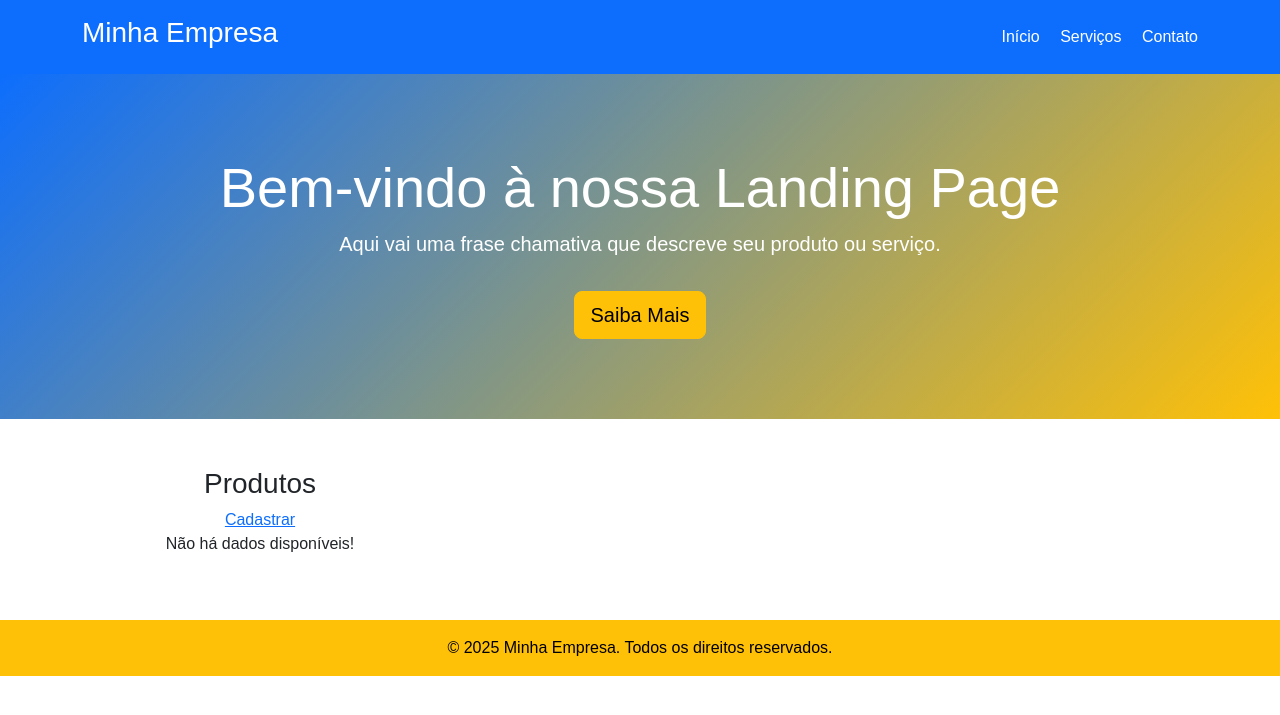
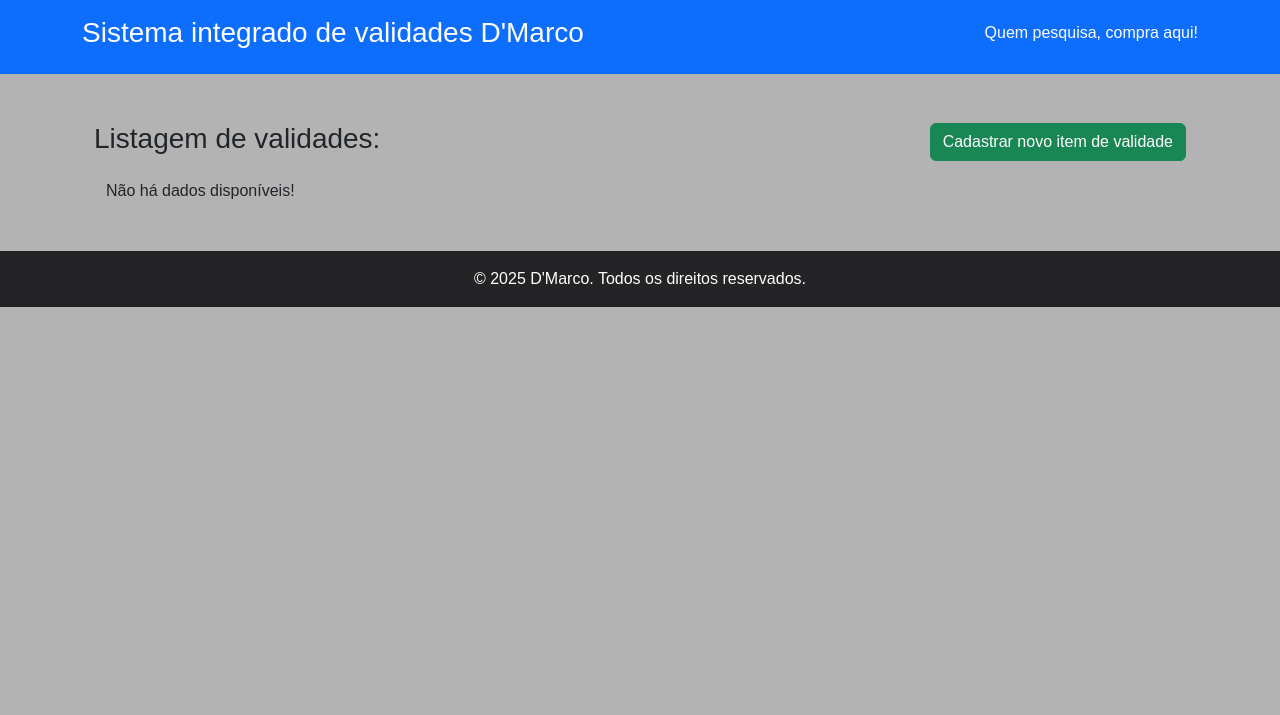
Before and after one commit to ErickdeSouzaDias/Expiration_Control_System, a Django app: page / in a window 1280 px wide. Shown: the top 715 px of the page. Run offline with Django 5.2, Linux system fonts and the light colour scheme; data that the repository does not hold is empty.

Commit message:
Melhorado

```diff
--- a/ControleValidade/urls.py
+++ b/ControleValidade/urls.py
@@ -17,10 +17,12 @@
 
 from django.contrib import admin
 from django.urls import path
-from expirationSystem.views import HomeListView, HomeCreateView
+from expirationSystem.views import HomeListView, HomeCreateView, HomeUpdateView, HomeDeleteView
 
 urlpatterns = [
     path("admin/", admin.site.urls),
-    path("", HomeListView.as_view(), name="homeList "),
+    path("", HomeListView.as_view(), name="homeList"),
     path("cadastrar", HomeCreateView.as_view(), name="homeCreate"),
+    path("editar/<int:pk>", HomeUpdateView.as_view(), name="homeUpdate"),
+    path("excluir/<int:pk>", HomeDeleteView.as_view(), name="homeDelete"),
 ]
--- a/expirationSystem/models.py
+++ b/expirationSystem/models.py
@@ -1,8 +1,10 @@
 from django.db import models
+from django.core.validators import MinValueValidator
+from pyexpat.errors import messages
 
 
 class Expirationsystem(models.Model):
-    reference_code = models.IntegerField(verbose_name="Referência", null=False, blank=False)
+    reference_code = models.IntegerField(verbose_name="Referência", null=False, blank=False, validators=[MinValueValidator(1, message="O valor não pode ser menor ou igual a zero!")])
     product = models.CharField(verbose_name="Produto", max_length=100, null=False, blank=False)
     expiration_date = models.DateField(verbose_name="Validade", null=False, blank=False)
     quantity = models.IntegerField(verbose_name="Quantidade", null=True, blank=True)
--- a/expirationSystem/views.py
+++ b/expirationSystem/views.py
@@ -1,5 +1,5 @@
 from .models import Expirationsystem
-from django.views.generic import ListView, CreateView
+from django.views.generic import ListView, CreateView, UpdateView, DeleteView
 from django.urls import reverse_lazy
 
 class HomeListView(ListView):
@@ -9,3 +9,12 @@
     model = Expirationsystem
     fields = ["reference_code", "expiration_date", "product", "quantity"]
     success_url = reverse_lazy("homeCreate")
+
+class HomeUpdateView(UpdateView):
+    model = Expirationsystem
+    fields = ["reference_code", "expiration_date", "product", "quantity"]
+    success_url = reverse_lazy("homeList")
+
+class HomeDeleteView(DeleteView):
+    model = Expirationsystem
+    success_url = reverse_lazy("homeList")
--- a/templates/base.html
+++ b/templates/base.html
@@ -9,20 +9,15 @@
   <style>
     body {
       font-family: Arial, sans-serif;
+        background-color: #B3B3B3;
     }
     header {
       background-color: #0d6efd; /* Azul Bootstrap */
       color: white;
     }
     footer {
-      background-color: #ffc107; /* Amarelo Bootstrap */
-      color: black;
-    }
-    .hero {
-      padding: 5rem 1rem;
-      background: linear-gradient(135deg, #0d6efd, #ffc107);
+      background-color: #242325; /* Amarelo Bootstrap */
       color: white;
-      text-align: center;
     }
   </style>
 </head>
@@ -31,24 +26,10 @@
   <!-- Cabeçalho -->
   <header class="py-3">
     <div class="container d-flex justify-content-between align-items-center">
-      <h1 class="h3">Minha Empresa</h1>
-      <nav>
-        <a href="#" class="text-white me-3 text-decoration-none">Início</a>
-        <a href="#" class="text-white me-3 text-decoration-none">Serviços</a>
-        <a href="#" class="text-white text-decoration-none">Contato</a>
-      </nav>
+      <h1 class="h3">Sistema integrado de validades D'Marco</h1>
+        <h6>Quem pesquisa, compra aqui!</h6>
     </div>
   </header>
-
-  <!-- Seção principal (Hero) -->
-  <section class="hero">
-    <div class="container">
-      <h2 class="display-4">Bem-vindo à nossa Landing Page</h2>
-      <p class="lead">Aqui vai uma frase chamativa que descreve seu produto ou serviço.</p>
-      <a href="#" class="btn btn-warning btn-lg mt-3">Saiba Mais</a>
-    </div>
-  </section>
-
 
   	<!-- Conteúdo -->
   <main class="container my-5">
@@ -61,7 +42,7 @@
   <!-- Rodapé -->
   <footer class="py-3">
     <div class="container text-center">
-      <p class="mb-0">© 2025 Minha Empresa. Todos os direitos reservados.</p>
+      <p class="mb-0">© 2025 D'Marco. Todos os direitos reservados.</p>
     </div>
   </footer>
 
--- a/templates/expirationSystem/expirationsystem_list.html
+++ b/templates/expirationSystem/expirationsystem_list.html
@@ -5,28 +5,35 @@
 {% endblock page_title %}
 
 {% block content %}
-    <div class="row text-center">
-      <div class="col-md-4">
-        <h3>Produtos</h3>
-        <a href="{% url 'homeCreate' %}">Cadastrar</a>
+    <div class="container">
+    <div class="d-flex justify-content-between align-items-center mb-3">
+        <h3>Listagem de validades:</h3>
+        <a href="{% url 'homeCreate' %}" class="btn btn-success">Cadastrar novo item de validade</a>
+    </div>
+      <div class="col-md-12">
         {% if expirationsystem_list %}
-          <table>
-              <tr>
+          <table class="table table-striped table-hover container  text-center">
+            <thead>
+                <tr>
                   <td>Referência</td>
                   <td>Nome</td>
                   <td>Validade</td>
                   <td>Ações</td>
               </tr>
-              {% for produto in expirationsystem_list %}
+            </thead>
+            <tbody>
+                {% for produto in expirationsystem_list %}
                   <tr>
                     <td>{{ produto.reference_code }}</td>
                     <td>{{ produto.product }}</td>
                     <td>{{ produto.expiration_date|default:"--" }}</td>
                     <td>
-                        <a href="#" class="btn btn-warning">Editar</a>
+                        <a href="{% url 'homeUpdate' pk=produto.pk %}" class="btn btn-warning">Editar</a>
+                        <a href="{% url 'homeDelete' pk=produto.pk %}" class="btn btn-danger">Excluir</a>
                     </td>
                   </tr>
               {% endfor %}
+            </tbody>
           </table>
         {% else %}
             <p class="container">Não há dados disponíveis!</p>
```
Also changed, not shown: templates/expirationSystem/expirationsystem_confirm_delete.html (added, +16 -0 lines), templates/expirationSystem/expirationsystem_form.html (+13 -4 lines), 1 other file.
